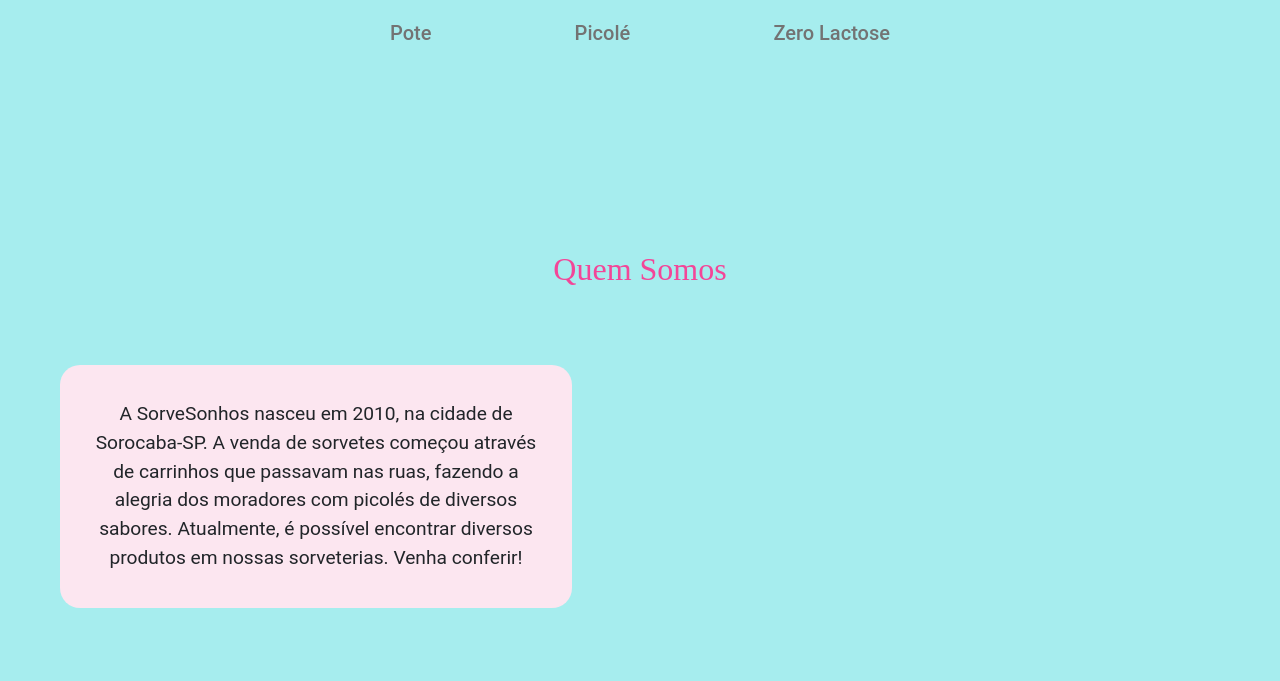
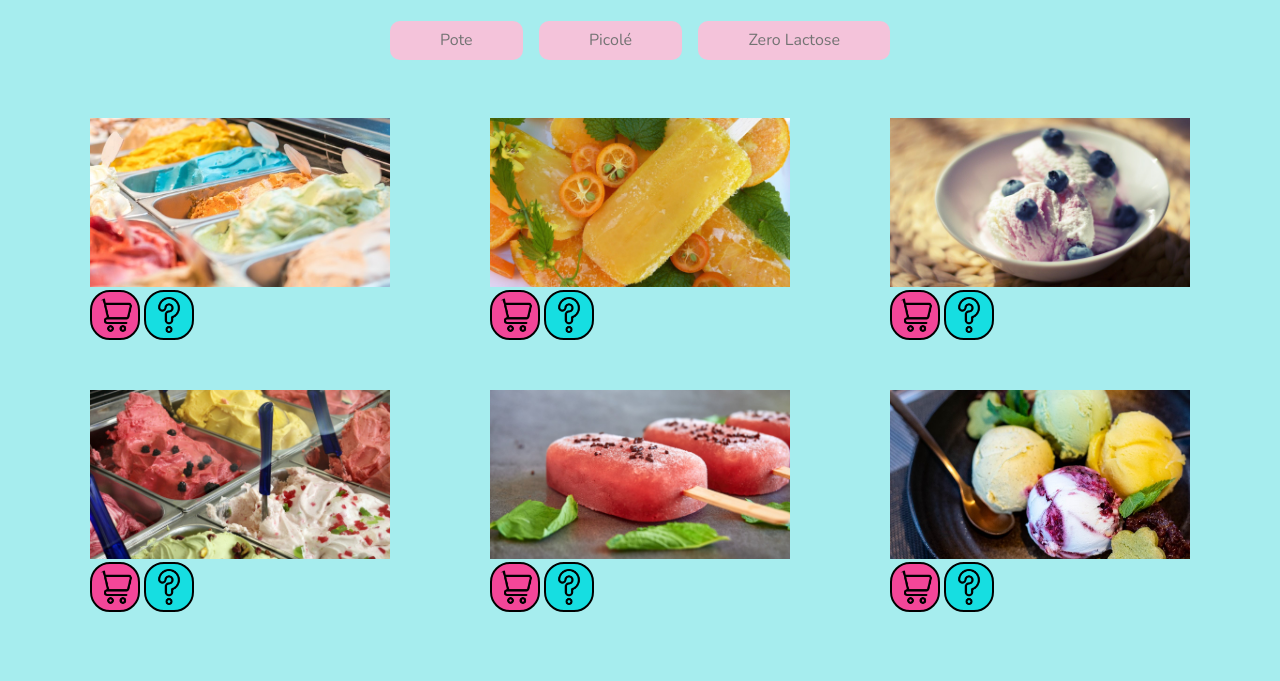
Before and after one commit to mateusMfreitas/siteSorveteria, a plain HTML site: page index.html in a window 1280 px wide. Shown: the part 574-1255 px from the top of the page. Drawn offline with nearby package versions, Linux system fonts and the light colour scheme; a web font is replaced by a local one.

Commit message:
Html e CSS
Finalização html e css. Falta a parte do carrinho (nova página)

```diff
--- a/index.html
+++ b/index.html
@@ -8,6 +8,7 @@
     <meta name="viewport" content="width=device-width, initial-scale=1.0">
     <meta http-equiv="X-UA Compatible" content="ie-edge">
     <link rel="stylesheet" href="https://cdn.jsdelivr.net/npm/bootstrap@4.6.0/dist/css/bootstrap.min.css" integrity="sha384-B0vP5xmATw1+K9KRQjQERJvTumQW0nPEzvF6L/Z6nronJ3oUOFUFpCjEUQouq2+l" crossorigin="anonymous">
+    <link href="https://fonts.googleapis.com/css?family=Nunito:400,400i,700" rel="stylesheet">
     <title>Sorvesonhos</title>
     <link rel="stylesheet" href="style.css">
 </head>
@@ -29,65 +30,13 @@
                 <li class="nav-item"><a href="#produtos" class="nav-link">Produtos</a></li>
                 <li class="nav-item"><a href="#quemsomos" class="nav-link">Quem somos</a></li>
                 <li class="nav-item"><a href="#contato" class="nav-link">Contato</a></li>
-                <li class="nav-item"><a href="#carrinho" class="nav-link">Carrinho</a></li>
+                <li class="nav-item"><a href="#carrinho" class="nav-link"><img src="images/carrinho-carrinho.png" alt="Carrinho"></a></li>
             </ul>
         </div>
     </nav>
     </section>
 </header>
 
-
-
-<!--
-<div class="py-5 bg-faded" style="margin-top: 200px;">
-    <div class="container">
-        <div class="row">
-            <div class="col-md-4">
-                <div class="card mb-4 shadow-sm">
-                    <svg class="bd-placeholder-img card-img-top" width="100%" height="225" aria-label="Pote" ><title>Placeholder</title><rect width="100%" height="100%" fill="#F4C3DA"/>
-                    </svg>
-                        <div class="card-body">
-                            <div class="d-flex justify-content-between align-items-center">
-                                <div class="btn-group">
-                                    <button type="button" class="btn btn-sm btn-outline-secondary">Saiba mais</button>
-                                </div>
-                            </div>
-                        </div>
-                </div>
-            </div>
-
-            <div class="col-md-4">
-                <div class="card mb-4 shadow-sm">
-                    <svg class="bd-placeholder-img card-img-top" width="100%" height="225" aria-label="Pote" ><title>Placeholder</title><rect width="100%" height="100%" fill="#F4C3DA"/>
-                    </svg>
-                        <div class="card-body">
-                            <div class="d-flex justify-content-between align-items-center">
-                                <div class="btn-group">
-                                    <button type="button" class="btn btn-sm btn-outline-secondary">Saiba mais</button>
-                                </div>
-                            </div>
-                        </div>
-                </div>
-            </div>
-
-            <div class="col-md-4">
-                <div class="card mb-4 shadow-sm">
-                    <svg class="bd-placeholder-img card-img-top" width="100%" height="225" aria-label="Pote" ><title>Placeholder</title><rect width="100%" height="100%" fill="#F4C3DA"/>
-                    </svg>
-                        <div class="card-body">
-                            <div class="d-flex justify-content-between align-items-center">
-                                <div class="btn-group">
-                                    <button type="button" class="btn btn-sm btn-outline-secondary">Saiba mais</button>
-                                </div>
-                            </div>
-                        </div>
-                </div>
-            </div>
-
-        </div>
-    </div>
-</div>
--->
 
 <br><br><br><br><br><br>
 
@@ -123,11 +72,59 @@
         <title>Nossos Sorvetes</title><rect width="100%" height="100%" fill="#F4C3DA"/>
     </svg>-->
     <br>
-    <div class="sorvetes">
     <div class="modelos-sorvetes">
         <h5>Pote</h5>
         <h5>Picolé</h5>
         <h5>Zero Lactose</h5>
+    </div>
+
+    <div class="sorvetes">
+        <div>
+            <img src="images/sorvete1.jpeg" alt="Sorvete 1">
+            <div class="sorvetes-info">
+                <a href="#" class="carrinho"><img src="images/carrinho-carrinho.png" alt="Carrinho"></a>
+                <a href="#" class="interrogacao"><img src="images/ponto-de-interrogacao.png" alt="Interrogação"></a>
+            </div>
+        </div>
+
+        <div>
+            <img src="images/sorvete2.jpeg" alt="Sorvete 2">
+            <div class="sorvetes-info">
+                <a href="#" class="carrinho"><img src="images/carrinho-carrinho.png" alt="Carrinho"></a>
+                <a href="#" class="interrogacao"><img src="images/ponto-de-interrogacao.png" alt="Interrogação"></a>
+            </div>
+        </div>
+
+        <div>
+            <img src="images/sorvete3.jpeg" alt="Sorvete 3">
+            <div class="sorvetes-info">
+                <a href="#" class="carrinho"><img src="images/carrinho-carrinho.png" alt="Carrinho"></a>
+                <a href="#" class="interrogacao"><img src="images/ponto-de-interrogacao.png" alt="Interrogação"></a>
+            </div>
+        </div>
+
+        <div>
+            <img src="images/sorvete4.jpeg" alt="Sorvete 4">
+            <div class="sorvetes-info">
+                <a href="#" class="carrinho"><img src="images/carrinho-carrinho.png" alt="Carrinho"></a>
+                <a href="#" class="interrogacao"><img src="images/ponto-de-interrogacao.png" alt="Interrogação"></a>
+            </div>
+        </div>
+
+        <div>
+            <img src="images/sorvete5.jpeg" alt="Sorvete 5">
+            <div class="sorvetes-info">
+                <a href="#" class="carrinho"><img src="images/carrinho-carrinho.png" alt="Carrinho"></a>
+                <a href="#" class="interrogacao"><img src="images/ponto-de-interrogacao.png" alt="Interrogação"></a>
+            </div>
+        </div>
+
+        <div>
+            <img src="images/sorvete6.jpeg" alt="Sorvete 6">
+            <div class="sorvetes-info">
+                <a href="#" class="carrinho"><img src="images/carrinho-carrinho.png" alt="Carrinho"></a>
+                <a href="#" class="interrogacao"><img src="images/ponto-de-interrogacao.png" alt="Interrogação"></a>
+            </div>
         </div>
 
     </div>
@@ -136,7 +133,7 @@
 
 
 
-<br><br><br><br><br><br><br><br>
+<br><br><br>
 
 <section>
     <div class="titulos">Quem Somos</div>
@@ -151,7 +148,7 @@
 
 </section>
 
-<br><br><br><br><br><br><br><br>
+<br><br>
 
 <section id="contato">
     <div class="titulos">Contato</div>
@@ -159,11 +156,18 @@
     <div class="items-contato">
     <iframe src="https://www.google.com/maps/embed?pb=!1m23!1m12!1m3!1d49227.362644275316!2d-47.474218156590474!3d-23.502069498083795!2m3!1f0!2f0!3f0!3m2!1i1024!2i768!4f13.1!4m8!3e6!4m0!4m5!1s0x94c58abceb48f503%3A0x947f99ac59d0781b!2sSorocaba%20-%20SP!3m2!1d-23.470905!2d-47.4851488!5e0!3m2!1spt-BR!2sbr!4v1636203794040!5m2!1spt-BR!2sbr" width="500" height="350" style="border:0;" allowfullscreen="" loading="lazy"></iframe>
     <div>
-        <br><br>
-        <ul>
+        <br>
+        <ul class="informacoes">
+                <img src="images/fixar-mapa.png" alt="Mapa">
                 <li>Rua Itália, 122, Liberdade, Sorocaba-SP</li><br>
+                <br>
+                <img src="images/instagram.png" alt="Instagram">
                 <li>@sorvesonhos</li><br>
+                <br>
+                <img src="images/whatsapp.png" alt="WhatsApp">
                 <li>+55 15 3333 3333</li><br>
+                <br>
+                <img src="images/numeros-de-telefone-ligam.png" alt="Telefone">
                 <li>+55 15 3333 3333</li><br>
         </ul>
     </div>
--- a/style.css
+++ b/style.css
@@ -1,6 +1,6 @@
 body{
     background: rgba(166, 237, 238, 1);
-    font-family: Roboto , sans-serif;
+    font-family: "Nunito", Helvetica, Arial, sans-serif;
     background-image: url(images/derretendo.dvg) no-repeat;
     background-size: cover;
 }
@@ -16,8 +16,7 @@ header{
     text-align: left;
     color: rgba(243, 70, 152, 1);
     float: left;
-    font-size: 2em ;
-    /*margin-left: 35px;*/
+    font-size: 2em;
     margin-top:10px;
 }
 
@@ -28,14 +27,6 @@ header{
     font-size: 2em;
 }
 
-/*ul{
-   list-style:none;
-   display: inline-block;
-   vertical-align: top;
-   text-align: right;
-   margin-top: 25px;
-   float: right;
-   margin-right: 40px;*/
 
 li{
     display: inline;
@@ -44,21 +35,17 @@ li{
     color: gray;
     text-decoration:none;
     padding:5px;
-    /*margin: 5px;
-    font-size:25px;*/
+    cursor: pointer;
 }
 
+#menu a:hover{
+    color: rgba(243, 70, 152, 1);
+}
 
-#quem-somos{
-    text-align: center;
-    padding: 35px;
-    background-color:rgba(252, 230, 240, 1);
-    margin-left: 60px;
-    border-radius: 20px;
-    max-width: 40%;
-    max-height: 200;
-    font-size: 1.2em;
+#menu img{
+    max-width: 20px;
 }
+
 
 .tipos{
     display: flex;
@@ -74,6 +61,7 @@ li{
     max-width: 260px;
     background-color: #F4C3DA;
     margin: 20px;
+
 }
 
 .tipos h1{
@@ -110,10 +98,60 @@ li{
     margin: 0 auto;
     align-items: center;
     justify-content: space-between;
+}
+
+.modelos-sorvetes h5{
     color: #737373;
     font-size: 1em;
+    padding: 10px 50px;
+    background-color: #F4C3DA;
+    border-radius: 10px;
 }
 
+
+.sorvetes{
+    display: flex;
+    flex-wrap: wrap;
+    max-width: 1100px;
+    align-items: center;
+    justify-content: space-between;
+    margin: 0 auto;
+}
+
+.sorvetes img{
+    max-width: 300px;
+    margin-top: 50px;
+}
+
+
+.carrinho img{
+    margin-top: 3px;
+    max-width: 50px;
+    padding: 5px;
+    background-color: #F34698;
+    border: 2px solid black;
+    border-radius: 20px;
+}
+
+.interrogacao img{
+    margin-top: 3px;
+    max-width: 50px;
+    padding: 5px;
+    background-color: #16DEE1;
+    border: 2px solid black;
+    border-radius: 20px;16DEE1
+}
+
+#quem-somos{
+    text-align: center;
+    padding: 35px;
+    background-color:rgba(252, 230, 240, 1);
+    margin-left: 60px;
+    border-radius: 20px;
+    max-width: 40%;
+    max-height: 200;
+    font-size: 1.2em;
+}
 
 .items-contato{
     display: flex;
@@ -127,3 +165,12 @@ li{
     font-style: oblique;
     font-size: 1.2em;
 }
+
+.informacoes{
+    display: inline-block;
+    font-weight: bold;
+}
+
+.informacoes img{
+    max-width: 60px;
+}
```
Also changed, not shown: images/carrinho-carrinho.png (added), images/fixar-mapa.png (added), images/instagram.png (added), images/logo sorveteria.png (deleted), images/numeros-de-telefone-ligam.png (added), images/ponto-de-interrogacao.png (added), images/sorvete1.jpeg (added), images/sorvete2.jpeg (added), images/sorvete3.jpeg (added), images/sorvete4.jpeg (added), images/sorvete5.jpeg (added), images/sorvete6.jpeg (added), images/whatsapp.png (added). Lines whose indentation alone changed are shown as unchanged.
